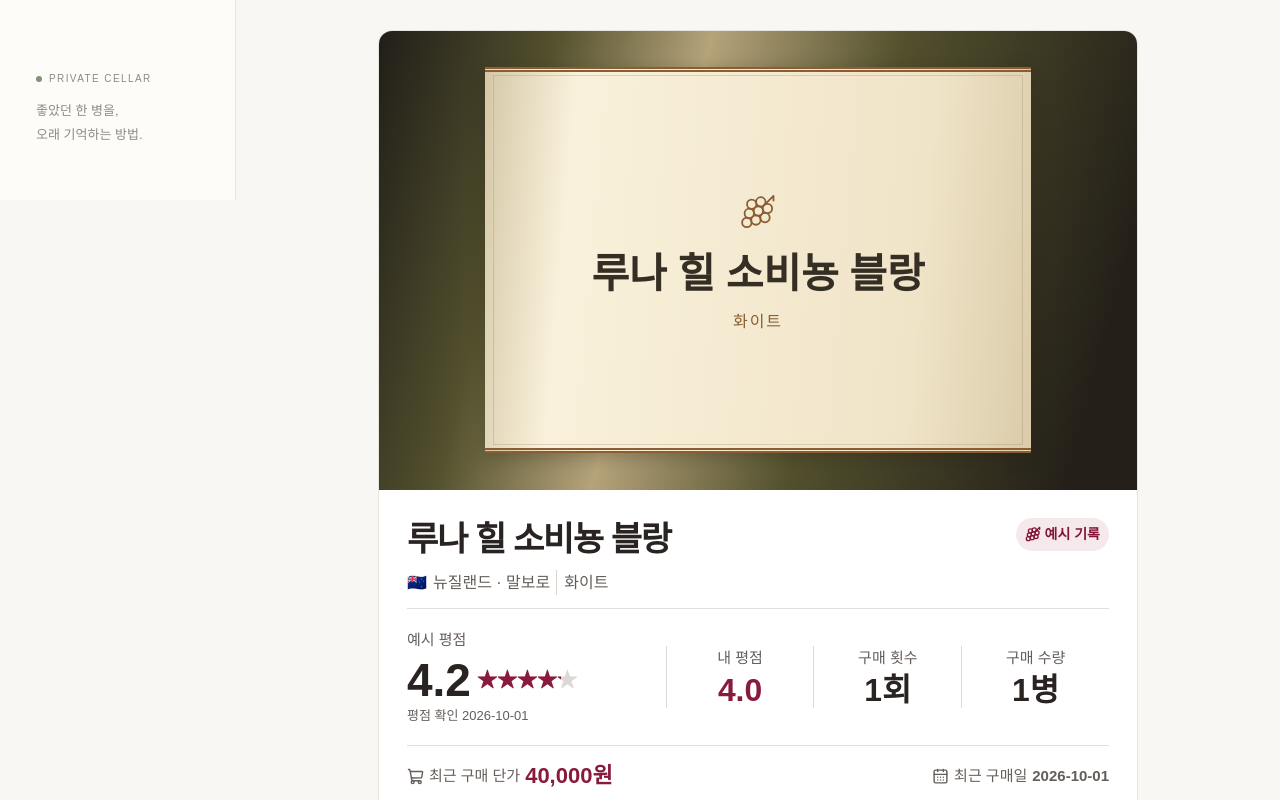
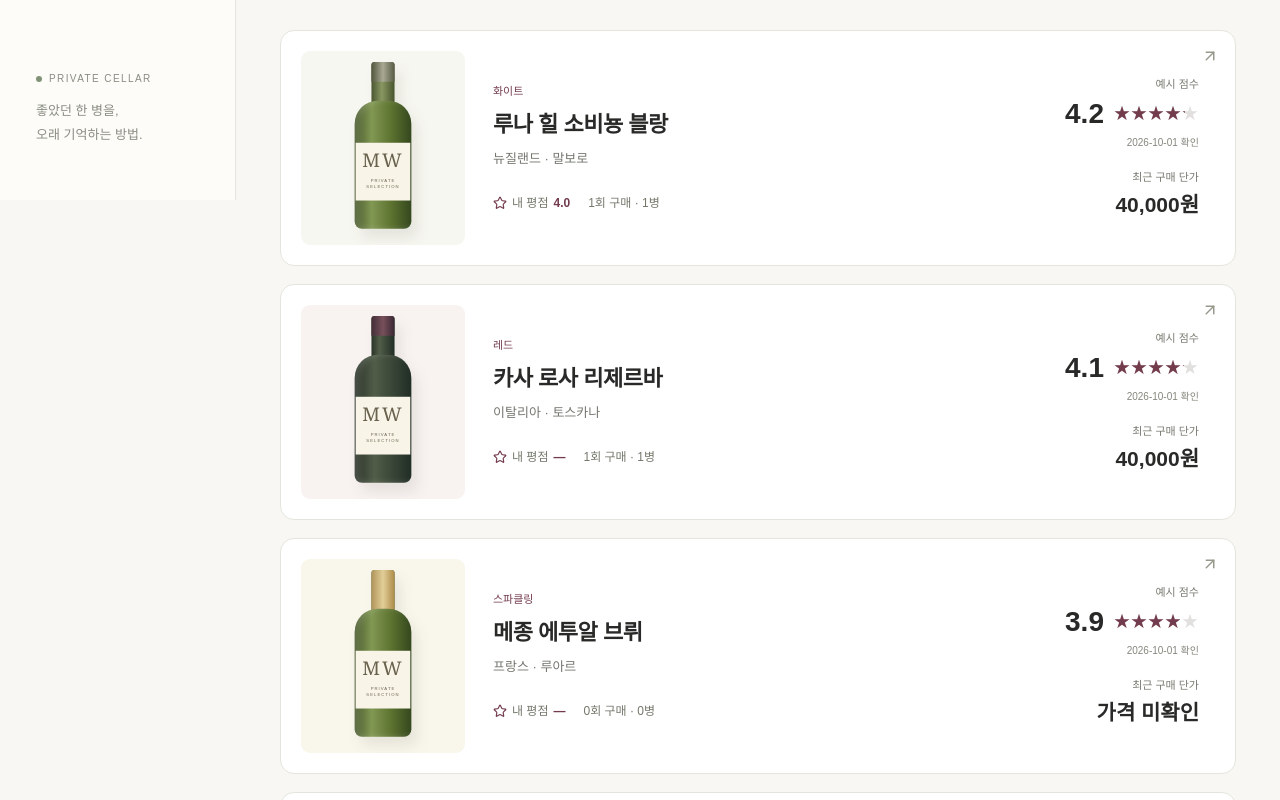
Before and after one commit to david-mun/my-winery, a Next.js app: page /demo in a window 1280 px wide. Shown: the part 600-1400 px from the top of the page. Built offline with nearby package versions, Linux system fonts and the light colour scheme.

Commit message:
Revert "와인 목록을 사진과 평점 중심의 세로 카드로 변경"
This reverts commit f258e68c015c4b76e9bddcaa094c5b900040b19f.

```diff
--- a/app/globals.css
+++ b/app/globals.css
@@ -355,57 +355,52 @@ main {
   min-width: 0;
 }
 .wine-card {
-  display: block;
-  container-type: inline-size;
-  max-width: 760px;
-  margin-inline: auto;
-  overflow: hidden;
+  position: relative;
+  display: grid;
+  grid-template-columns: 164px minmax(0, 1fr);
+  min-height: 234px;
+  padding: 20px;
+  gap: 28px;
   border: 1px solid var(--border);
   border-radius: 14px;
   background: #fff;
-  color: #292422;
+  transition:
+    border-color 0.2s,
+    box-shadow 0.2s;
 }
-.wine-card:hover, .wine-card:focus-visible {
-  border-color: #bb979f;
+.wine-card:hover {
+  border-color: #cbb9be;
+  box-shadow: 0 6px 24px #33242a09;
 }
 .wine-visual {
-  --glass: #52502d;
-  --foil: #8a5d32;
-  display: grid;
-  place-items: center;
   position: relative;
-  isolation: isolate;
-  width: 100%;
-  aspect-ratio: 1.65;
+  min-width: 0;
+  min-height: 194px;
+  display: flex;
+  align-items: center;
+  justify-content: center;
+  border-radius: 9px;
+  background: #f7f7f1;
   overflow: hidden;
-  background: linear-gradient(105deg, #211e19, var(--glass) 20%, #b5a37a 38%, var(--glass) 60%, #242019 92%);
 }
-.wine-visual.red, .wine-visual.fortified { --glass: #523132; --foil: #802a3b; }
-.wine-visual.rose { --glass: #ad7261; --foil: #914c45; }
-.wine-visual.sparkling, .wine-visual.dessert { --glass: #737047; --foil: #876720; }
-.cellar-label {
-  width: 72%;
-  height: 84%;
-  padding: 5%;
-  display: flex;
-  flex-direction: column;
-  justify-content: center;
-  align-items: center;
-  text-align: center;
-  gap: 4%;
-  color: #342e24;
-  background: linear-gradient(95deg,#d5c8a8,#f9f1db 16%,#f0e4c8 78%,#daccaa);
-  border-block: 5px double var(--foil);
-  outline: 1px solid #8c7a5340;
-  outline-offset: -9px;
-  box-shadow: 0 4px 16px #1d160e40;
+.wine-visual .bottle-art {
+  flex-shrink: 0;
+  transform: scale(1.05);
 }
-.cellar-label svg { color: var(--foil); width: 8%; height: 17%; }
-.cellar-label strong { font: 600 clamp(16px,5.4cqi,44px)/1.16 Georgia,serif; word-break: keep-all; overflow-wrap: anywhere; display: -webkit-box; -webkit-box-orient: vertical; -webkit-line-clamp: 2; overflow: hidden; }
-.cellar-label span { color: var(--foil); font-size: clamp(10px,2.2cqi,16px); letter-spacing: .12em; }
-.wine-photo { position: absolute; inset: 0; width: 100%; height: 100%; object-fit: cover; }
-.detail-bottle.red { background: #f8f3f1; }
-.detail-bottle.sparkling { background: #f9f6ec; }
+.wine-visual.red,
+.detail-bottle.red {
+  background: #f8f3f1;
+}
+.wine-visual.sparkling,
+.detail-bottle.sparkling {
+  background: #f9f6ec;
+}
+.card-open {
+  position: absolute;
+  top: 16px;
+  right: 16px;
+  color: #97998d;
+}
 .bottle-art {
   position: relative;
   width: 80px;
@@ -482,31 +477,119 @@ main {
   line-height: 1.5;
   margin-top: 5px;
 }
-.wine-card-content { padding: clamp(14px,3.7cqi,28px); }
-.wine-card-heading { display: flex; align-items: flex-start; justify-content: space-between; gap: 12px; }
-.wine-card h2 { margin: 0; font-size: clamp(20px,4.7cqi,34px); letter-spacing: -.04em; line-height: 1.25; word-break: keep-all; overflow-wrap: anywhere; }
-.wine-card-heading p, .wine-origin { color: #645e59; overflow-wrap: anywhere; }
-.wine-card-heading p { margin: 4px 0 0; font-size: clamp(13px,2.8cqi,19px); }
-.wine-source { display: inline-flex; align-items: center; gap: 4px; flex-shrink: 0; border-radius: 100px; padding: 5px 9px; color: #821537; background: #f5e9eb; font-size: clamp(10px,2cqi,14px); font-weight: 650; }
-.wine-origin { display: flex; align-items: center; flex-wrap: wrap; gap: 6px; margin: 9px 0 13px; font-size: clamp(12px,2.6cqi,16px); }
-.wine-type-name { border-left: 1px solid #d9d3cf; padding-left: 7px; }
-.wine-card-metrics { display: grid; grid-template-columns: 1.75fr repeat(3,minmax(0,1fr)); align-items: center; margin: 0; padding: clamp(12px,2.5cqi,20px) 0; border-block: 1px solid #e3dedb; }
-.wine-card-metrics > div { min-width: 0; padding-inline: 3px; text-align: center; border-left: 1px solid #ded8d5; }
-.wine-card-metrics > div:first-child { padding-left: 0; border: 0; text-align: left; }
-.wine-card-metrics dt, .wine-card-footer { color: #655e5a; font-size: clamp(11px,2.3cqi,15px); }
-.wine-card-metrics dd { margin: 3px 0 0; font-weight: 700; font-size: clamp(19px,4.2cqi,32px); line-height: 1.1; }
-.wine-external-rating dd { display: flex; flex-wrap: wrap; align-items: center; gap: 2px 6px; }
-.wine-external-rating strong { font-size: clamp(25px,6.4cqi,46px); }
-.wine-external-rating small { display: block; color: #655e5a; font-size: clamp(10px,1.85cqi,13px); }
-.wine-accent, .wine-external-rating .rating-warning { color: #891a3c; }
-.rating-stars { position: relative; font-size: clamp(11px,2.7cqi,20px); white-space: nowrap; color: #ddd8d6; }
-.rating-stars span { position: absolute; inset: 0 auto 0 0; overflow: hidden; color: #891a3c; }
-.wine-card-footer, .wine-card-footer > span { display: flex; flex-wrap: wrap; align-items: center; gap: 5px; }
-.wine-card-footer { justify-content: space-between; gap: 6px 16px; padding-top: 12px; }
-.wine-card-footer strong { font-size: clamp(15px,3cqi,22px); }
-@container (max-width: 420px) {
-  .wine-card-footer { flex-direction: column; align-items: flex-start; }
-  .wine-visual { aspect-ratio: 1.45; }
+.wine-card-content {
+  min-width: 0;
+  display: grid;
+  grid-template-columns: minmax(0, 1fr) 192px;
+  gap: 28px;
+  align-items: center;
+  padding: 12px 16px 12px 0;
+}
+.wine-card-info {
+  min-width: 0;
+}
+.wine-kind {
+  color: var(--primary);
+  font-size: 11px;
+  margin-bottom: 9px;
+}
+.wine-producer {
+  color: #74766d;
+  font-size: 14px;
+  margin-bottom: 3px;
+  overflow-wrap: anywhere;
+}
+.wine-card h2 {
+  font-size: 22px;
+  line-height: 1.45;
+  letter-spacing: -0.5px;
+  margin-bottom: 8px;
+  overflow-wrap: anywhere;
+}
+.origin {
+  color: #74786f;
+  font-size: 13px;
+  margin-bottom: 0;
+  overflow-wrap: anywhere;
+}
+.wine-personal {
+  display: flex;
+  flex-wrap: wrap;
+  align-items: center;
+  gap: 8px 18px;
+  color: #73786b;
+  font-size: 12px;
+  margin-top: 24px;
+}
+.my-rating {
+  display: inline-flex;
+  align-items: center;
+  gap: 5px;
+}
+.my-rating svg,
+.my-rating strong {
+  color: var(--primary);
+}
+.wine-card-metrics {
+  display: grid;
+  gap: 18px;
+  text-align: right;
+}
+.metric-label {
+  display: block;
+  color: #777a70;
+  font-size: 11px;
+  margin-bottom: 3px;
+}
+.rating-value {
+  display: flex;
+  justify-content: flex-end;
+  align-items: center;
+  gap: 10px;
+}
+.rating-value > strong {
+  font-size: 28px;
+  font-weight: 600;
+  line-height: 1.2;
+  font-variant-numeric: tabular-nums;
+}
+.rating-stars {
+  position: relative;
+  display: inline-block;
+  color: #e2dfdf;
+  font-size: 16px;
+  letter-spacing: 1px;
+  white-space: nowrap;
+}
+.rating-stars-fill {
+  position: absolute;
+  top: 0;
+  left: 0;
+  color: var(--primary);
+  overflow: hidden;
+}
+.rating-date {
+  font-size: 10px;
+  color: #85877d;
+  margin: 5px 0 0;
+}
+.rating-warning {
+  display: block;
+  color: var(--primary);
+}
+.wine-price strong {
+  display: block;
+  font-size: 21px;
+  line-height: 1.4;
+  font-weight: 600;
+  overflow-wrap: anywhere;
+}
+.wine-photo {
+  position: absolute;
+  width: 100%;
+  height: 100%;
+  padding: 10px;
+  object-fit: contain;
 }
 .empty-state {
   text-align: center;
@@ -772,6 +855,32 @@ footer span {
   main {
     padding: 32px 28px;
   }
+  .wine-card {
+    grid-template-columns: 116px minmax(0, 1fr);
+    gap: 20px;
+  }
+  .wine-card-content {
+    grid-template-columns: minmax(0, 1fr);
+    gap: 16px;
+    padding-right: 0;
+  }
+  .wine-card-metrics {
+    grid-template-columns: minmax(0, 1fr) minmax(0, 1fr);
+    gap: 12px;
+    align-items: start;
+    border-top: 1px solid #efefe9;
+    padding-top: 14px;
+    text-align: left;
+  }
+  .rating-value {
+    justify-content: flex-start;
+  }
+  .wine-price {
+    text-align: right;
+  }
+  .wine-personal {
+    margin-top: 14px;
+  }
   .topbar {
     padding: 0 28px;
   }
@@ -840,6 +949,70 @@ footer span {
   }
   .wine-list {
     gap: 12px;
+  }
+  .wine-card {
+    grid-template-columns: 78px minmax(0, 1fr);
+    min-height: 220px;
+    padding: 12px;
+    gap: 14px;
+    border-radius: 12px;
+  }
+  .wine-visual {
+    min-height: 170px;
+  }
+  .wine-visual .bottle-art {
+    transform: scale(0.88);
+  }
+  .card-open {
+    display: none;
+  }
+  .wine-card-content {
+    padding: 4px 0;
+    gap: 14px;
+  }
+  .wine-kind {
+    font-size: 10px;
+    margin-bottom: 5px;
+  }
+  .wine-producer {
+    font-size: 12px;
+  }
+  .wine-card h2 {
+    font-size: 16px;
+    letter-spacing: -0.3px;
+    margin-bottom: 6px;
+  }
+  .origin {
+    font-size: 11px;
+  }
+  .wine-personal {
+    gap: 5px 12px;
+    font-size: 11px;
+    margin-top: 12px;
+  }
+  .wine-card-metrics {
+    padding-top: 12px;
+    gap: 8px;
+  }
+  .metric-label {
+    font-size: 10px;
+  }
+  .rating-value {
+    flex-wrap: wrap;
+    gap: 2px 5px;
+  }
+  .rating-value > strong {
+    font-size: 22px;
+  }
+  .rating-stars {
+    font-size: 11px;
+    letter-spacing: 0;
+  }
+  .rating-date {
+    font-size: 9px;
+  }
+  .wine-price strong {
+    font-size: 16px;
   }
   .filter-row {
     gap: 6px;
--- a/components/wines.tsx
+++ b/components/wines.tsx
@@ -5,10 +5,8 @@ import {
   Wine as WineIcon,
   Plus,
   Search,
-  Grape,
-  MapPin,
-  CalendarDays,
-  ShoppingCart,
+  Star,
+  ArrowUpRight,
   SlidersHorizontal,
 } from "lucide-react";
 import {
@@ -21,20 +19,6 @@ import {
   type Filters,
 } from "@/lib/domain";
 import { Button } from "./ui/button";
-const countryFlags: Record<string, string> = {
-  뉴질랜드: "🇳🇿",
-  프랑스: "🇫🇷",
-  이탈리아: "🇮🇹",
-  스페인: "🇪🇸",
-  미국: "🇺🇸",
-  호주: "🇦🇺",
-  칠레: "🇨🇱",
-  아르헨티나: "🇦🇷",
-  독일: "🇩🇪",
-  포르투갈: "🇵🇹",
-  남아프리카공화국: "🇿🇦",
-  한국: "🇰🇷",
-};
 export function Bottle({ type = "white" }: { type?: string }) {
   return (
     <div className={`bottle-art ${type}`} aria-hidden="true">
@@ -210,122 +194,89 @@ export function WineList({
       </form>
       {cards.length ? (
         <ul className="wine-list" aria-label="와인 목록">
-          {cards.map((summary, index) => {
-            const { wine, rating, myRating, receipts, bottles, price, latest } =
-              summary;
-            const cover = data.assets.find(
-              (asset) => asset.wine_id === wine.id,
-            );
-            const region = [wine.country, wine.region]
-              .filter(Boolean)
-              .join(" · ");
-            const flag = countryFlags[wine.country ?? ""];
-            return (
-              <li key={wine.id}>
+          {cards.map((s) => (
+            <li key={s.wine.id}>
               <Link
                 className="wine-card"
-                  href={demo ? `/demo?wine=${wine.id}` : `/wines/${wine.id}`}
+                href={demo ? `/demo?wine=${s.wine.id}` : `/wines/${s.wine.id}`}
               >
-                  <div className={`wine-visual ${wine.wine_type}`}>
-                    {cover ? (
+                <div className={`wine-visual ${s.wine.wine_type}`}>
+                  {data.assets.find((a) => a.wine_id === s.wine.id) ? (
                     <img
                       className="wine-photo"
-                        src={`/api/media/${cover.id}`}
-                        alt=""
-                        loading={index === 0 ? "eager" : "lazy"}
+                      src={`/api/media/${data.assets.find((a) => a.wine_id === s.wine.id)!.id}`}
+                      alt={s.wine.name_ko}
                     />
                   ) : (
-                      <div className="cellar-label" aria-hidden="true">
-                        <Grape strokeWidth={1.15} />
-                        <strong>{wine.name_original || wine.name_ko}</strong>
-                        <span>{wine.grape || wineTypes[wine.wine_type]}</span>
-                      </div>
+                    <Bottle type={s.wine.wine_type} />
                   )}
                 </div>
                 <div className="wine-card-content">
-                    <div className="wine-card-heading">
-                      <div>
-                        <h2>{wine.name_ko}</h2>
-                        {(wine.name_original || wine.producer) && (
-                          <p>
-                            {[wine.name_original, wine.producer]
+                  <div className="wine-card-info">
+                    <p className="wine-kind">{wineTypes[s.wine.wine_type]}</p>
+                    {s.wine.producer && (
+                      <p className="wine-producer">{s.wine.producer}</p>
+                    )}
+                    <h2>{s.wine.name_ko}</h2>
+                    <p className="origin">
+                      {[s.wine.country, s.wine.region]
                         .filter(Boolean)
-                              .join(" · ")}
+                        .join(" · ") || "생산지 미확인"}
                     </p>
-                        )}
+                    <div className="wine-personal">
+                      <span className="my-rating">
+                        <Star size={14} aria-hidden="true" />내 평점{" "}
+                        <strong>{s.myRating?.toFixed(1) ?? "—"}</strong>
+                      </span>
+                      <span>
+                        {s.receipts.length}회 구매 · {s.bottles}병
+                      </span>
                     </div>
-                      {rating && (
-                        <span className="wine-source">
-                          <Grape size={16} aria-hidden="true" />
-                          {demo ? "예시 기록" : "Vivino 기록"}
+                  </div>
+                  <div className="wine-card-metrics">
+                    <div className="wine-external-rating">
+                      <span className="metric-label">
+                        {demo ? "예시 점수" : "Vivino 기록"}
                       </span>
-                      )}
-                    </div>
-                    <p className="wine-origin">
-                      {flag ? (
-                        <span aria-hidden="true">{flag}</span>
-                      ) : (
-                        <MapPin size={16} aria-hidden="true" />
-                      )}
-                      {region || "생산지 미확인"}
-                      <span className="wine-type-name">
-                        {wineTypes[wine.wine_type]}
-                      </span>
-                    </p>
-                    <dl className="wine-card-metrics">
-                      <div className="wine-external-rating">
-                        <dt>{demo ? "예시 평점" : "Vivino 평점"}</dt>
-                        <dd>
-                          <strong>{rating?.score?.toFixed(1) ?? "—"}</strong>
-                          {rating?.score != null && (
+                      <div className="rating-value">
+                        <strong>{s.rating?.score?.toFixed(1) ?? "—"}</strong>
+                        {s.rating?.score != null && (
                           <span className="rating-stars" aria-hidden="true">
-                              ★★★★★
-                              <span style={{ width: `${rating.score * 20}%` }}>
+                            <span>★★★★★</span>
+                            <span
+                              className="rating-stars-fill"
+                              style={{
+                                width: `${(s.rating.score / 5) * 100}%`,
+                              }}
+                            >
                               ★★★★★
                             </span>
                           </span>
                         )}
-                        </dd>
-                        {rating?.checked_on && (
-                          <small>평점 확인 {rating.checked_on}</small>
+                      </div>
+                      <p className="rating-date">
+                        {s.rating?.checked_on
+                          ? `${s.rating.checked_on} 확인`
+                          : "외부 평점 미등록"}
+                        {s.rating?.verification_status === "needs_review" && (
+                          <span className="rating-warning">매칭 확인 필요</span>
                         )}
-                        {rating?.verification_status === "needs_review" && (
-                          <small className="rating-warning">
-                            매칭 확인 필요
-                          </small>
-                        )}
+                      </p>
                     </div>
-                      <div>
-                        <dt>내 평점</dt>
-                        <dd className="wine-accent">
-                          {myRating?.toFixed(1) ?? "—"}
-                        </dd>
-                      </div>
-                      <div>
-                        <dt>구매 횟수</dt>
-                        <dd>{receipts.length}회</dd>
-                      </div>
-                      <div>
-                        <dt>구매 수량</dt>
-                        <dd>{bottles}병</dd>
-                      </div>
-                    </dl>
-                    <div className="wine-card-footer">
-                      <span>
-                        <ShoppingCart size={17} aria-hidden="true" />
-                        최근 구매 단가{" "}
-                        <strong className="wine-accent">{won(price)}</strong>
-                      </span>
-                      <span>
-                        <CalendarDays size={17} aria-hidden="true" />
-                        최근 구매일 <b>{latest ?? "—"}</b>
-                      </span>
+                    <div className="wine-price">
+                      <span className="metric-label">최근 구매 단가</span>
+                      <strong>{won(s.price)}</strong>
                     </div>
                   </div>
+                </div>
+                <ArrowUpRight
+                  className="card-open"
+                  size={18}
+                  aria-hidden="true"
+                />
               </Link>
             </li>
-            );
-          })}
+          ))}
         </ul>
       ) : (
         <div className="empty-state">
```
Also changed, not shown: 1 other file (tests, documents, lock files or other folders). Lines whose indentation alone changed are shown as unchanged.
